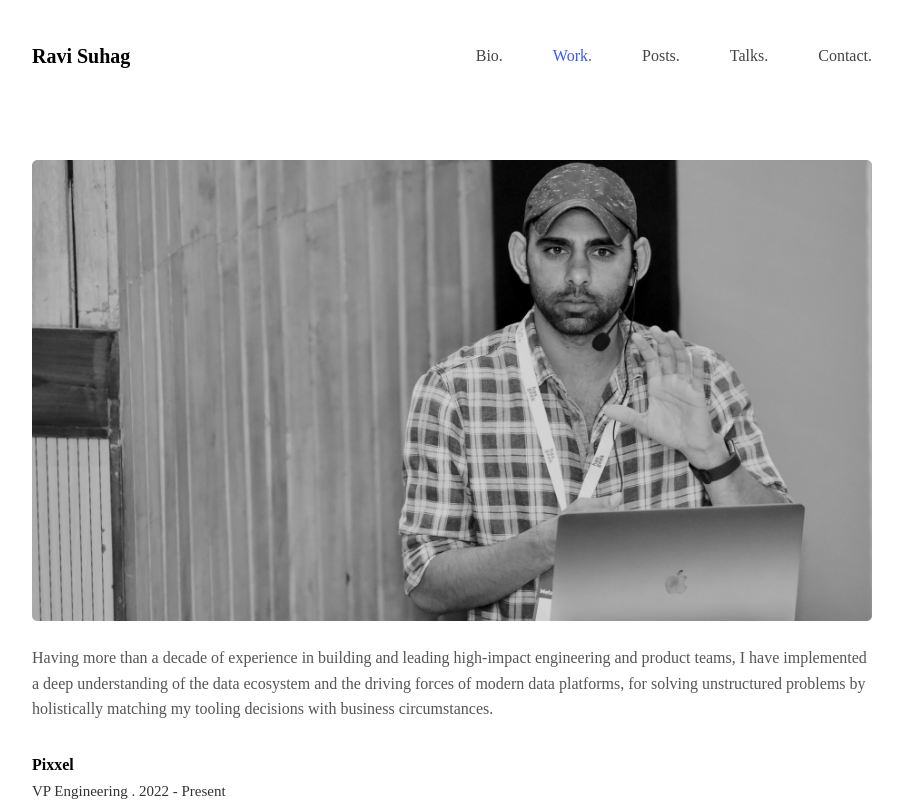
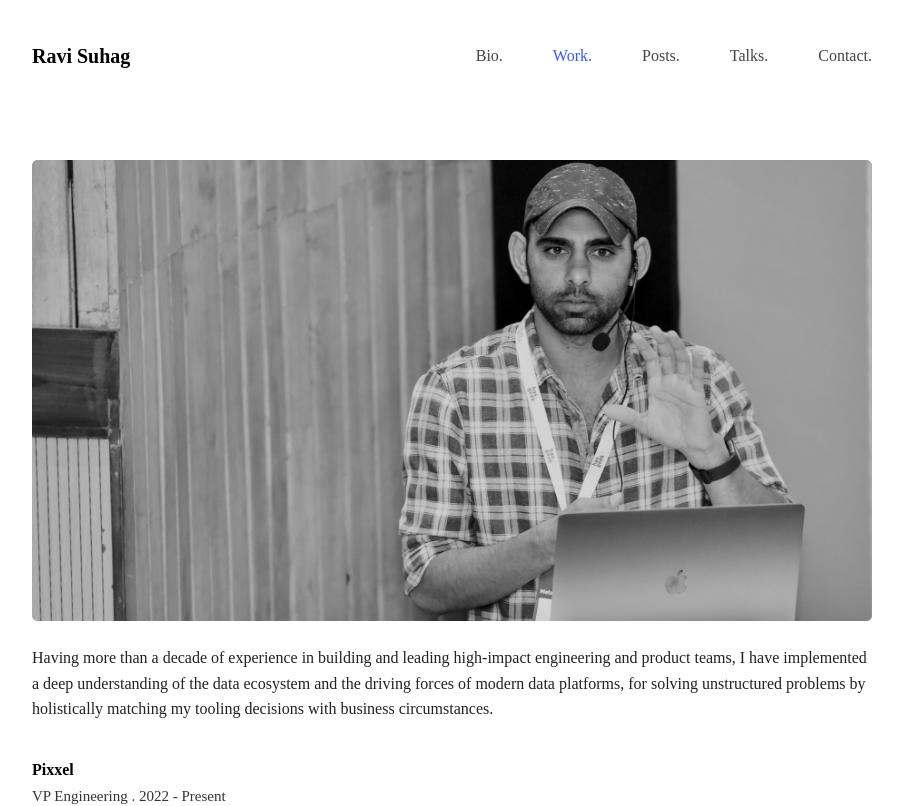
Before and after one commit to ravisuhag/portfolio, a Next.js app: page /work in a window 1280 px wide. Shown: the top 806 px of the page, without its empty margins (188-1091 px from the left). Built offline with nearby package versions, Linux system fonts and the light colour scheme; a web font is replaced by a local one.

Commit message:
style: fix text color

```diff
--- a/styles/globals.css
+++ b/styles/globals.css
@@ -1,5 +1,5 @@
 :root {
-  --body_color: #555;
+  --body_color: #222;
   --heading_color: #000;
   --link_color: #3856ff;
   --link_hover: #2a45de;
@@ -172,7 +172,7 @@ h4 + p {
 
 /**********  HOME  **********/
 .work h4 {
-  margin-top: 30px;
+  margin-top: 35px;
   margin-bottom: 0.1rem;
 }
 .work h5 {
```
